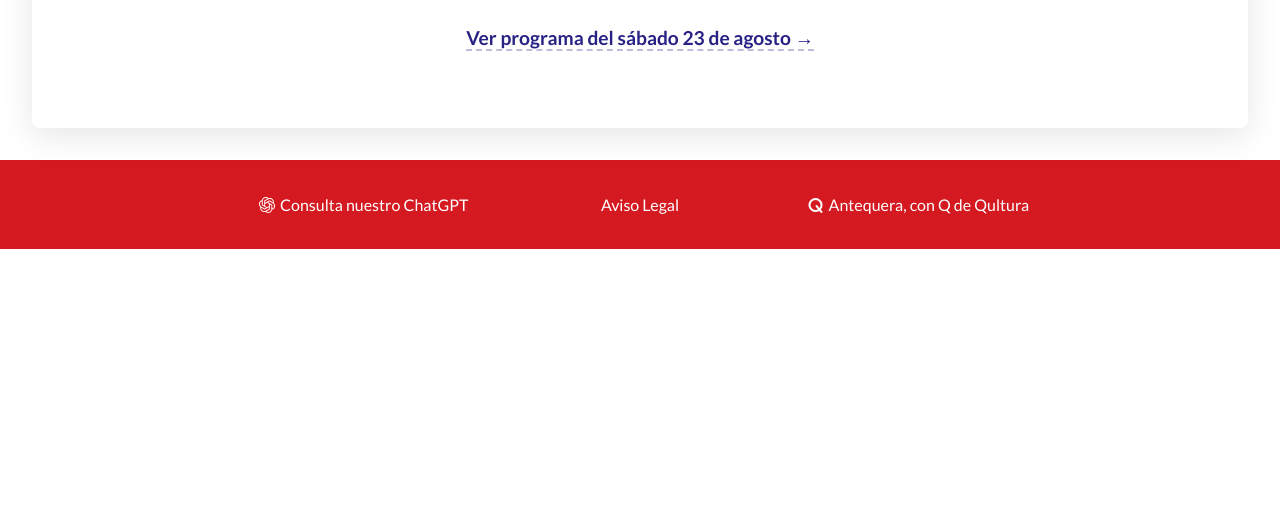
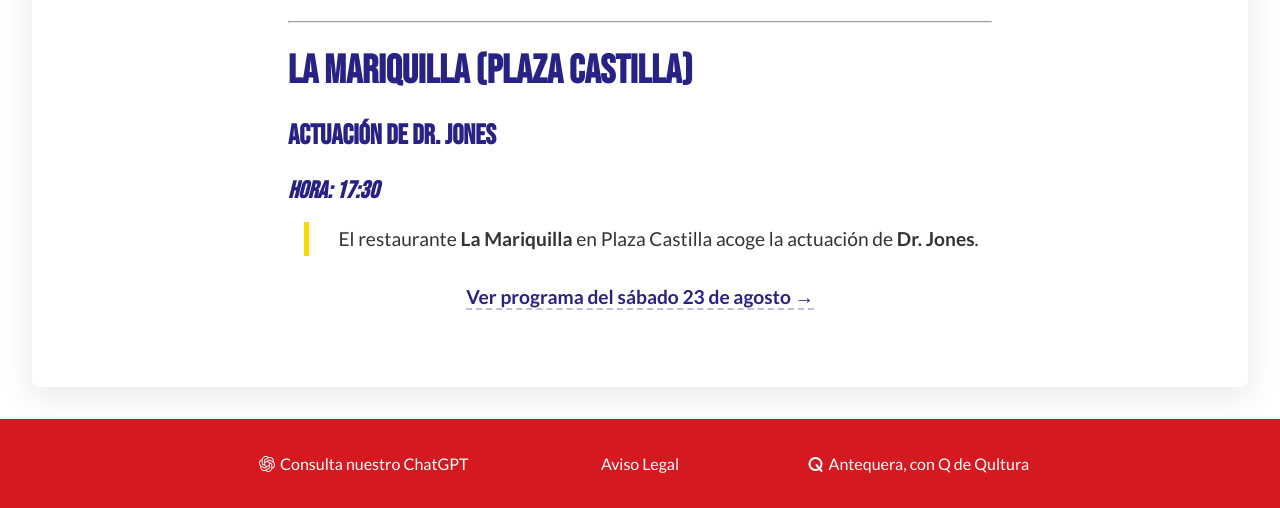
Before and after one commit to ojovirtual/feria2025, an Eleventy site: page programa/2025-08-22.md in a window 1280 px wide. Shown: the part 4070-4578 px from the top of the page. Before the commit the page ends 4319 px from the top, so only its background shows below. Built offline with nearby package versions, Linux system fonts and the light colour scheme; Eleventy itself is replaced by a stand-in of ours; files that its build step writes are made by us from their sources; a web font is replaced by a local one; what markdown-it-attrs would draw is missing.

Commit message:
fix: actualiza La Mariquilla como restaurante

```diff
--- a/programa/2025-08-22.md
+++ b/programa/2025-08-22.md
@@ -54,4 +54,12 @@
 > Concierto en directo de **Vicente Bernal** en **Cortijo La Martina**, acompañado por **DJ Valle**. Una noche de buena música para celebrar la Feria de Agosto en Antequera.
 ![Vicente Bernal en concierto](https://storage.googleapis.com/qultura-ficheros/eventos/1549cbed-aa52-47d1-91aa-5f4a2b4de932.jpg){loading="lazy"}
 
+---
+
+# La Mariquilla (Plaza Castilla)
+
+### **Actuación de Dr. Jones**
+#### *Hora: 17:30*
+> El restaurante **La Mariquilla** en Plaza Castilla acoge la actuación de **Dr. Jones**.
+
 [Ver programa del sábado 23 de agosto →](/programa/2025-08-23/)
```
